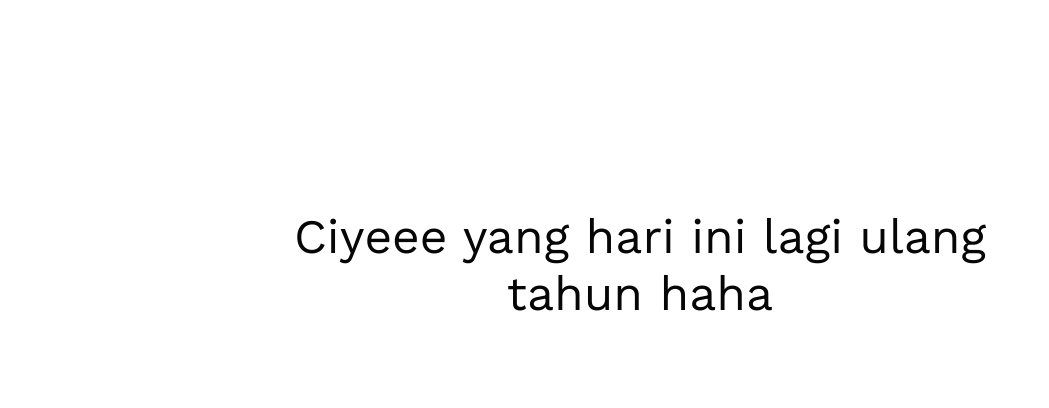
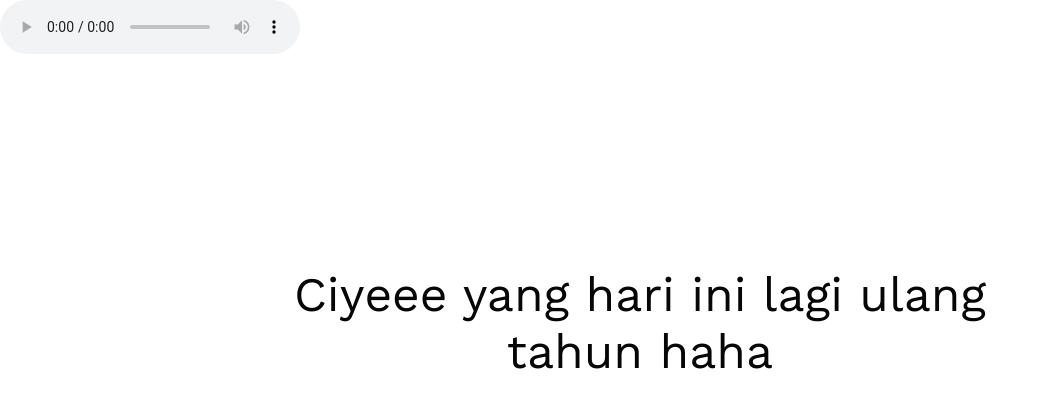
Before and after one commit to siigitmardiansyaah/hbd_wiako, a website: page index.html in a window 1280 px wide. Shown: the whole page, without its empty margins (0-1049 px from the left). Drawn offline with nearby package versions, Linux system fonts and the light colour scheme.

Commit message:
Update index.html

```diff
--- a/index.html
+++ b/index.html
@@ -12,7 +12,7 @@
 </head>
 
 <body>
-  <audio hidden autoplay loop>
+  <audio controls loop>
       <source src="song.mp3" type="audio/mpeg">
   </audio>
   <div class="container">
```
